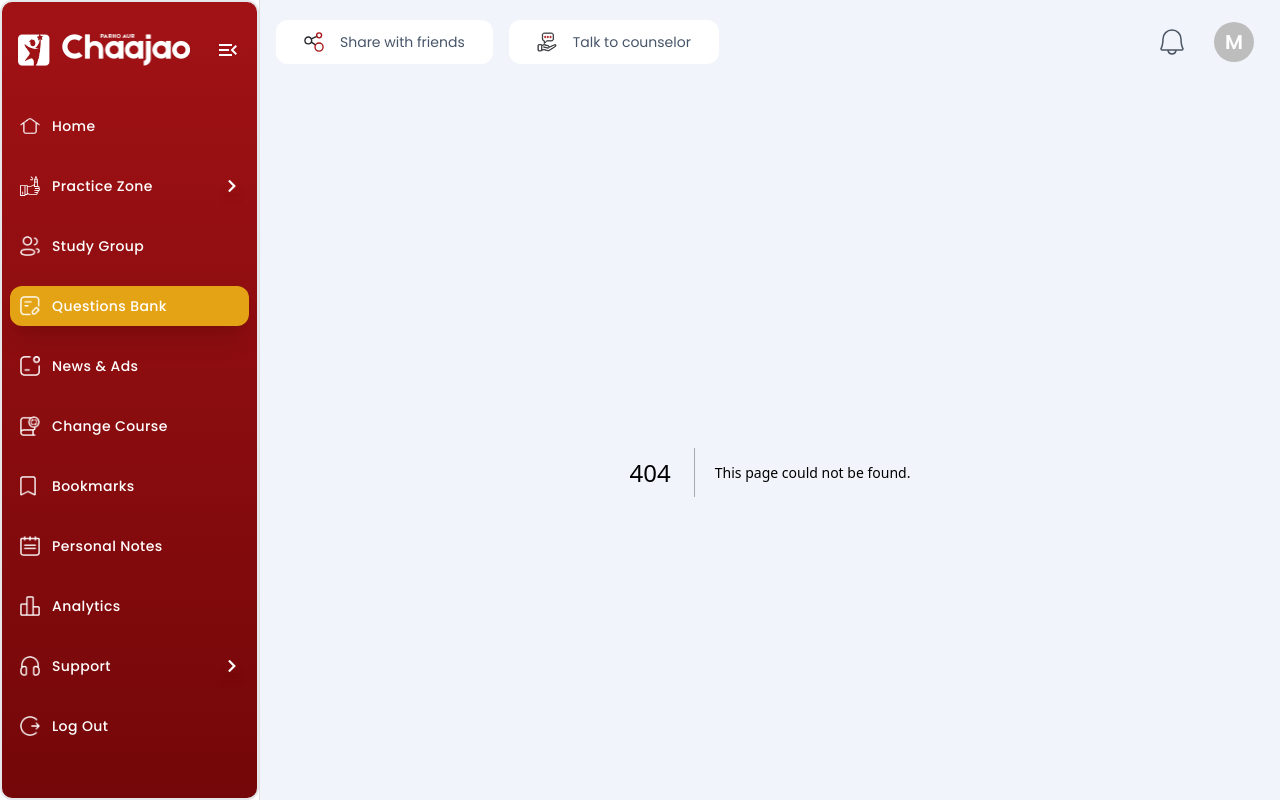
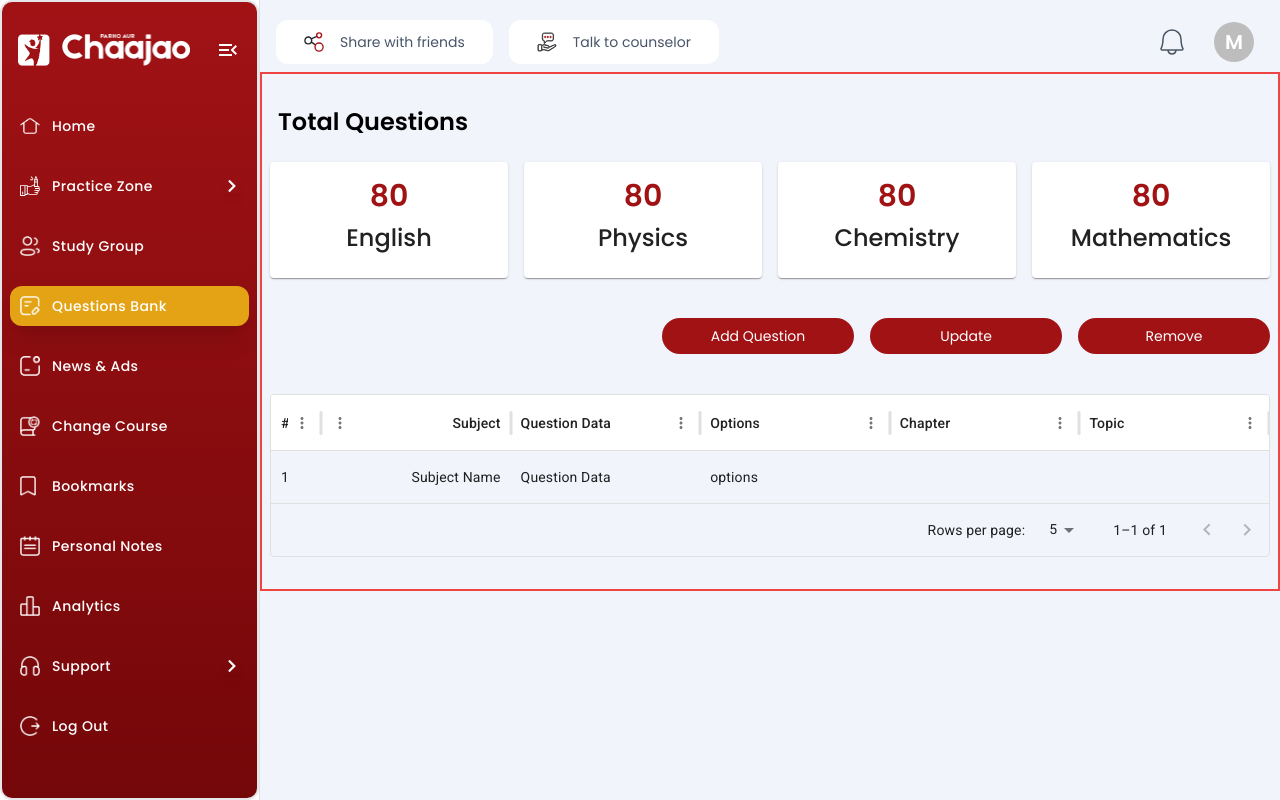
Before and after one commit to devMuzaffar/chaajaonextlms, a Next.js app: page /questions-bank in a window 1280 px wide. Before the commit this address had no page. Built offline with nearby package versions, Linux system fonts and the light colour scheme; what @mui/material-nextjs would draw is missing.

Commit message:
Added Questions Bank Page
For Teachers only

```diff
--- /dev/null
+++ b/app/questions-bank/components/button/Button.jsx
@@ -0,0 +1,13 @@
+import { ButtonBase } from "@mui/material/index";
+
+const Button = ({ children }) => {
+  return (
+    <ButtonBase className="!rounded-full">
+      <div className="truncate bg-primary w-full text-white text-sm rounded-full px-6 py-2 md:w-48">
+        {children}
+      </div>
+    </ButtonBase>
+  );
+};
+
+export default Button;
--- /dev/null
+++ b/app/questions-bank/components/statscard/StatsCard.jsx
@@ -0,0 +1,17 @@
+import Card from "@mui/material/Card";
+import CardContent from "@mui/material/CardContent";
+
+const StatsCard = ({ subject, numbers }) => {
+  return (
+    <div className="text-center">
+      <Card sx={{ width: "100%" }}>
+        <CardContent className="flex flex-col items-center space-y-2">
+          <h2 className="font-semibold text-3xl text-primary">{numbers}</h2>
+          <p className="font-medium text-2xl capitalize">{subject}</p>
+        </CardContent>
+      </Card>
+    </div>
+  );
+};
+
+export default StatsCard;
--- /dev/null
+++ b/app/questions-bank/components/table/Table.jsx
@@ -0,0 +1,41 @@
+"use client";
+import { DataGrid } from "@mui/x-data-grid";
+import columnsConfig from "./utils/columns";
+import tableData from "./utils/tableData";
+
+const paginationModel = { page: 0, pageSize: 5 };
+
+const redBorder = "1px solid #a11215";
+const color = "#a11215";
+
+const primaryColor = "#1976d2";
+
+// Main Component
+const Table = () => {
+  return (
+    <DataGrid
+      rows={tableData}
+      columns={columnsConfig}
+      initialState={{ pagination: { paginationModel } }}
+      pageSizeOptions={[5, 10]}
+      sx={{
+        "& .MuiDataGrid-cell:focus": {
+          outline: redBorder,
+        },
+        "& .MuiDataGrid-columnHeader:focus": {
+            outline: redBorder
+        },
+        "& .MuiDataGrid-columnHeader--siblingFocused .MuiDataGrid-columnSeparator--resizable": {
+            color: color,
+        },
+
+        "& .MuiDataGrid-columnSeparator--resizing":{
+            color: color,
+        },
+
+      }}
+    />
+  );
+};
+
+export default Table;
--- /dev/null
+++ b/app/questions-bank/components/table/utils/columns.js
@@ -0,0 +1,45 @@
+const columnsConfig = [
+  // ID
+  { field: "id", headerName: "#", sortable: false, flex: 0.2 },
+
+  // Subject
+  {
+    field: "subject",
+    headerName: "Subject",
+    type: "number",
+    flex: 1,
+  },
+
+  // Question Data
+  {
+    field: "questionData",
+    sortable: false,
+    headerName: "Question Data",
+    flex: 1,
+  },
+
+  // Options
+  { field: "options", headerName: "Options", sortable: false, flex: 1 },
+
+  // Chapter
+  {
+    field: "chapter",
+    headerName: "Chapter",
+    description: "This column has a value getter and is not sortable.",
+    sortable: false,
+    valueGetter: (value, row) => `${row.firstName || ""} ${row.lastName || ""}`,
+    flex: 1,
+  },
+
+  // Topic
+  {
+    field: "topic",
+    headerName: "Topic",
+    description: "This column has a value getter and is not sortable.",
+    sortable: false,
+    valueGetter: (value, row) => `${row.firstName || ""} ${row.lastName || ""}`,
+    flex: 1,
+  },
+];
+
+export default columnsConfig;
--- /dev/null
+++ b/app/questions-bank/components/table/utils/tableData.js
@@ -0,0 +1,11 @@
+const tableData = [
+  {
+    id: 1,
+    questionData: "Question Data",
+    options: "options",
+    subject: "Subject Name",
+    topic: "Topic Name",
+  },
+];
+
+export default tableData;
--- /dev/null
+++ b/app/questions-bank/list/subjectList.js
@@ -0,0 +1,8 @@
+const subjectList = [
+    "English",
+    "Physics",
+    "Chemistry",
+    "Mathematics",
+];
+
+export default subjectList;
--- /dev/null
+++ b/app/questions-bank/page.jsx
@@ -0,0 +1,38 @@
+import Button from "./components/button/Button";
+import StatsCard from "./components/statscard/StatsCard";
+import Table from "./components/table/Table";
+import subjectList from "./list/subjectList";
+
+const QuestionsBank = () => {
+  return (
+    <div className="border-2 border-red-500 flex flex-col px-2 gap-10 py-8">
+      {/* Status List */}
+      <div>
+        {/* Title */}
+        <h2 className="font-semibold text-2xl px-2 pb-6">Total Questions</h2>
+        {/* List */}
+        <div className="grid sm:grid-cols-2 md:grid-cols-auto-100 gap-4">
+          {subjectList.map((subject, index) => (
+            <StatsCard key={index} subject={subject} numbers={80} />
+          ))}
+        </div>
+      </div>
+
+      {/* Buttons List */}
+      <div className="grid items-center gap-4 sm:grid-cols-3 md:flex md:justify-end">
+        <Button>Add Question</Button>
+        <Button>Update</Button>
+        <Button>Remove</Button>
+      </div>
+
+      {/* Table */}
+      <div className="w-full h-full">
+        <Table />
+      </div>
+
+
+    </div>
+  );
+};
+
+export default QuestionsBank;
--- a/package.json
+++ b/package.json
@@ -15,6 +15,7 @@
     "@fontsource/roboto": "^5.1.0",
     "@mui/material": "^6.1.7",
     "@mui/material-nextjs": "^6.1.7",
+    "@mui/x-data-grid": "^7.23.2",
     "framer-motion": "^11.13.1",
     "next": "15.0.3",
     "react": "19.0.0-rc-66855b96-20241106",
--- a/tailwind.config.js
+++ b/tailwind.config.js
@@ -30,6 +30,10 @@ module.exports = {
         xs: "376px",
         xxs: "321px",
       },
+      gridTemplateColumns: {
+        'auto-200': "repeat(auto-fit, minmax(200px, 1fr))",
+        'auto-100': "repeat(auto-fit, minmax(100px, 1fr))",
+      },
     },
   },
   plugins: [],
```
Also changed, not shown: 1 other file (tests, documents, lock files or other folders).
